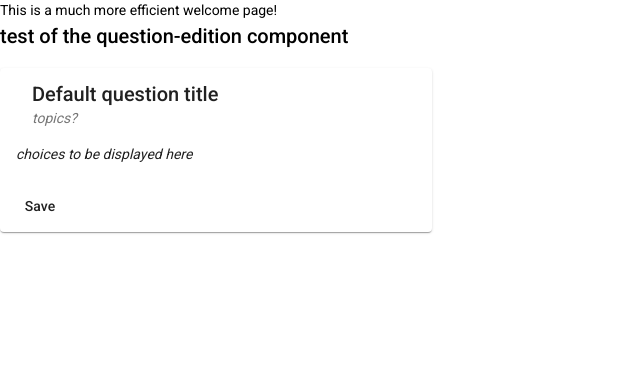
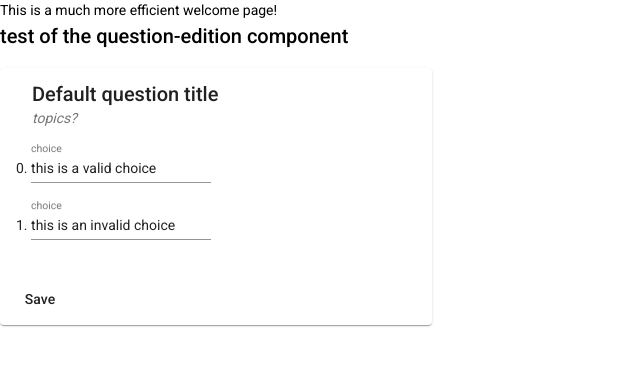
Before and after one commit to thomasbroussard/2020s2-adv-angular, an Angular app: page / in a window 1280 px wide. Shown: the top 366 px of the page, without its empty margins (0-640 px from the left). Built offline with nearby package versions, Linux system fonts and the light colour scheme.

Commit message:
added mat-inputs

```diff
--- a/src/app/components/question-edition/question-edition.component.html
+++ b/src/app/components/question-edition/question-edition.component.html
@@ -22,9 +22,12 @@
       <mat-card-subtitle><em>topics?</em></mat-card-subtitle>
     </mat-card-header>
     <mat-card-content>
-      <p>
-        <em>choices to be displayed here</em>
-      </p>
+        <div *ngFor="let currentChoice of currentQuestion.choices; let i = index">
+            {{i}}. <mat-form-field>
+                <mat-label>choice</mat-label>
+                <input matInput placeholder="Just a placeholder" value="{{currentChoice.title}}" >
+            </mat-form-field>
+        </div>
     </mat-card-content>
     <mat-card-actions>
       <button mat-button>Save</button>
```
